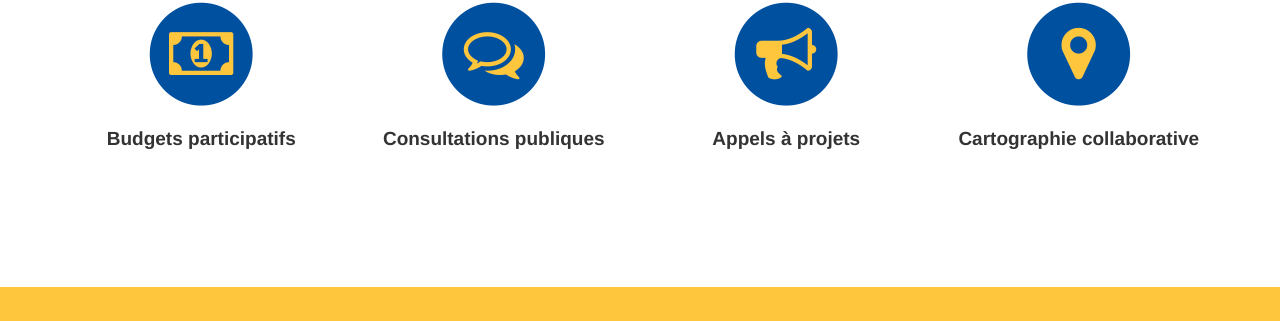
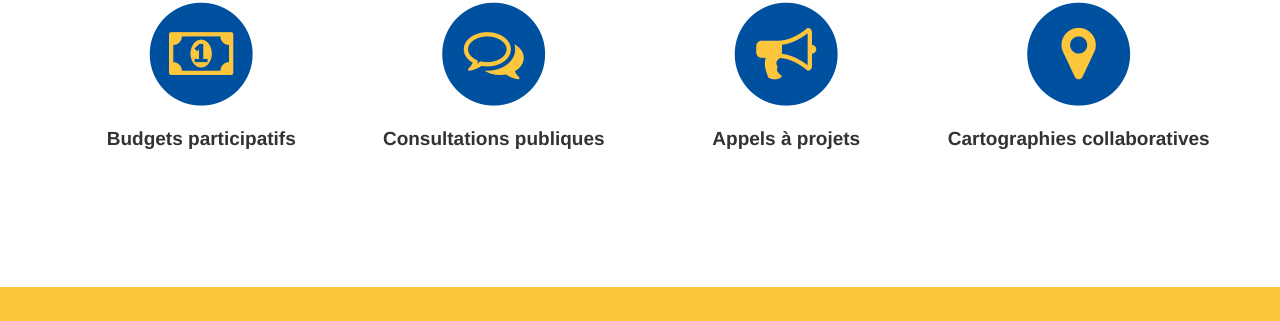
Before and after one commit to OpenSourcePolitics/opensourcepolitics_web-site, a Jekyll site: the page built from index.html, in a window 1280 px wide and 900 px high, scrolled down 1195 px. Shown: the part 132-453 px from the top of the window. Built offline with Jekyll 4.4.1, drawn with Linux system fonts in a browser that asks for light colours; some web fonts are replaced; a script that is not in the unit is left out.

Commit message:
update
ajouté des "s" à cartographies collaboratives pour coller avec les autres pluriels

```diff
--- a/_includes/services.html
+++ b/_includes/services.html
@@ -84,7 +84,7 @@
                         <i class="fa fa-circle fa-stack-2x text-primary"></i>
                         <i class="orange fa fa-map-marker fa-stack-1x"></i>
                     </span>
-                    <h4 class="service-heading">Cartographie collaborative</h4>
+                    <h4 class="service-heading">Cartographies collaboratives</h4>
                 </div>
             </div>
             </div>
```
